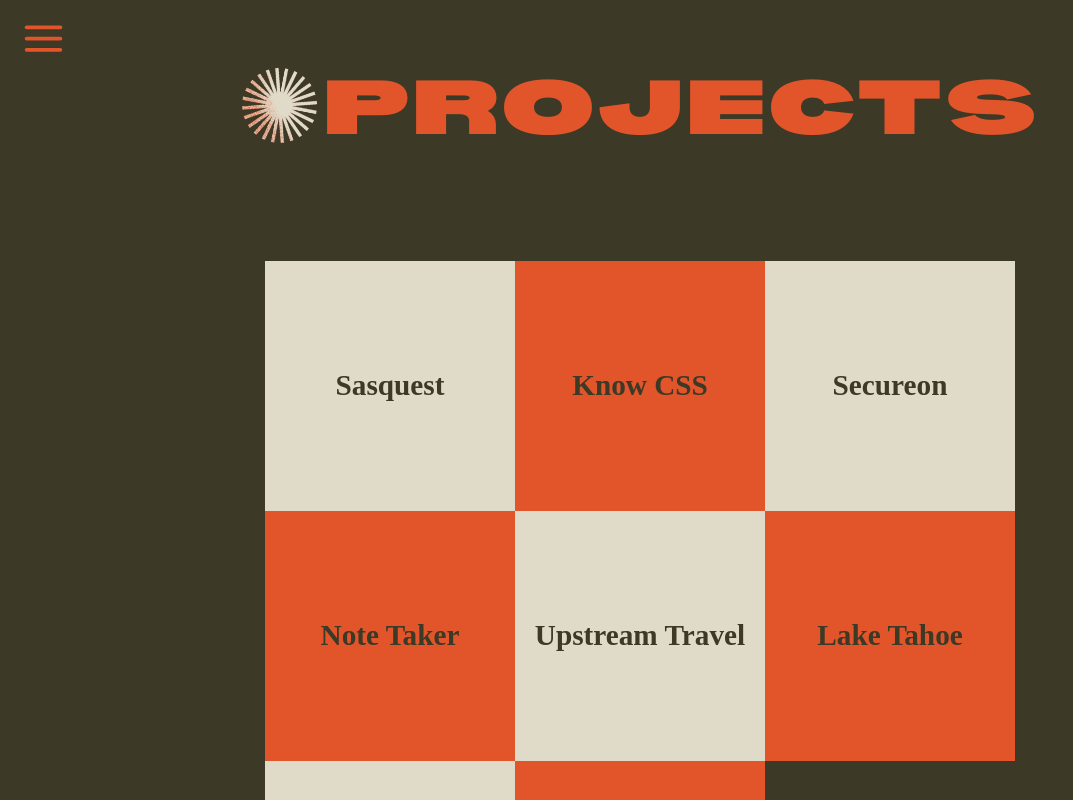
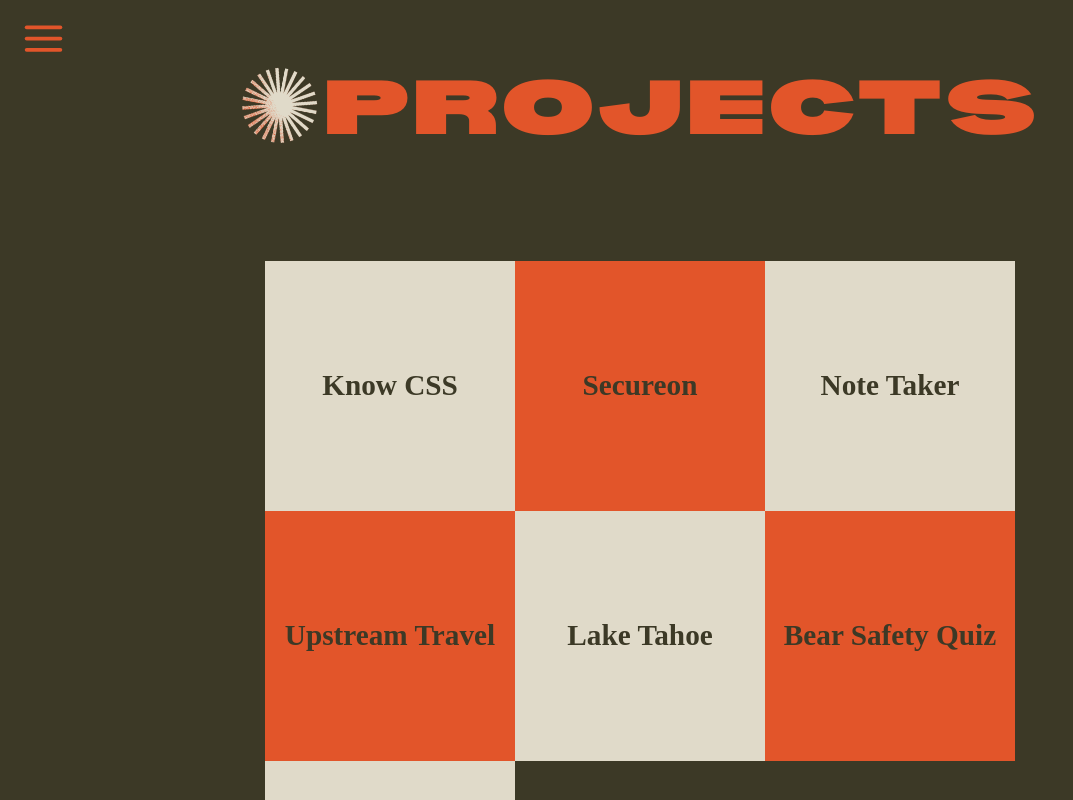
Before and after one commit to laineycreighton/my-portfolio, a React (Vite) app: page /projects in a window 1280 px wide. Shown: the top 800 px of the page, without its empty margins (0-1073 px from the left). Built offline with nearby package versions, Linux system fonts and the light colour scheme; a web font is replaced by a local one.

Commit message:
remove sasquest from projects

```diff
--- a/src/pages/Projects.jsx
+++ b/src/pages/Projects.jsx
@@ -14,11 +14,6 @@
 export default function Projects() {
 
     const projects = [
-        {
-            title: 'Sasquest',
-            repo: 'https://github.com/laineycreighton/sasquest',
-            website: 'https://sasquest-52c8b076a68a.herokuapp.com/'
-        },
         {
             title: 'Know CSS',
             repo: 'https://github.com/laineycreighton/know-css',
```
